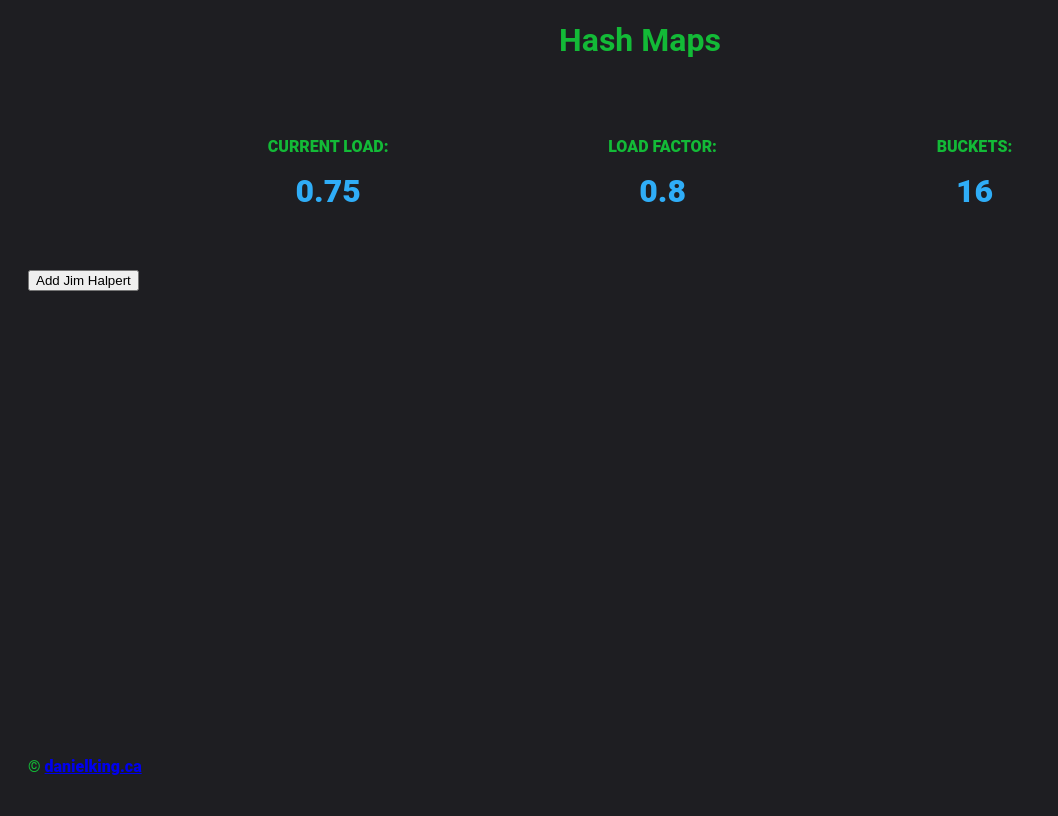
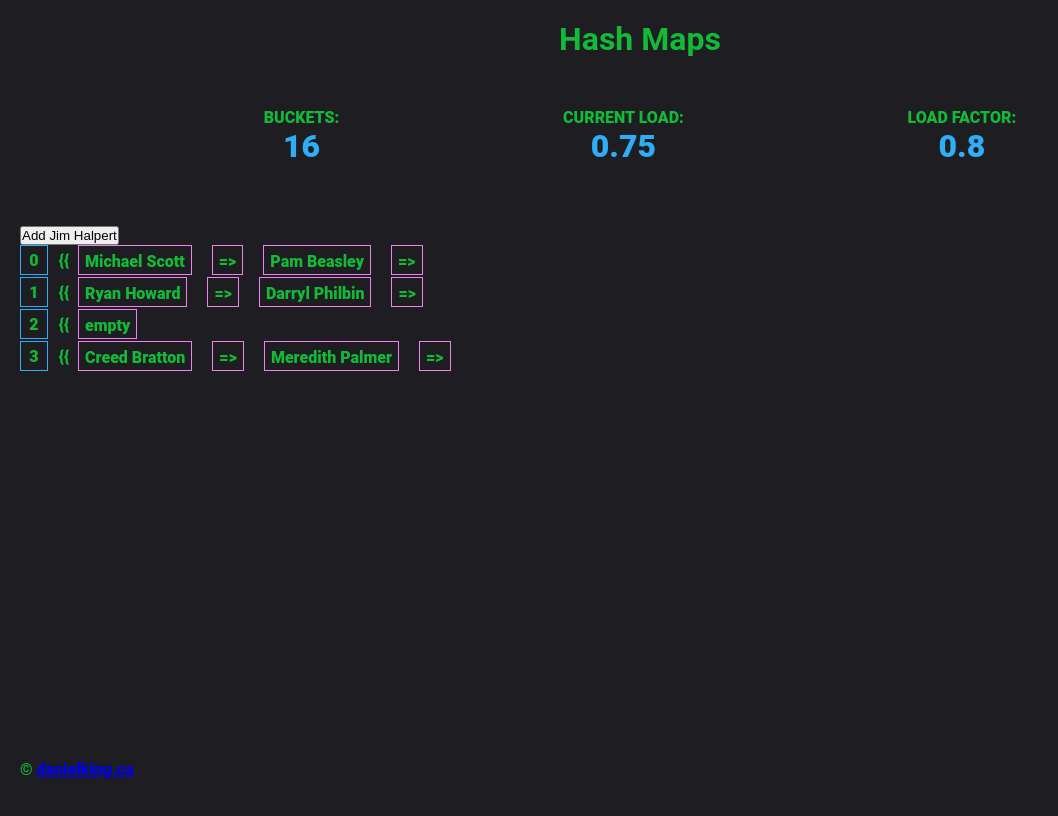
Before and after one commit to dtKinger/hashmaps, a plain HTML site: page index.html in a window 1280 px wide. Shown: the whole page, without its empty margins (0-1058 px from the left). Drawn offline with Linux system fonts and the light colour scheme.

Commit message:
feat: style the front end

```diff
--- a/HashMap.js
+++ b/HashMap.js
@@ -185,6 +185,7 @@ export class HashMap {
       // Rehash
       this.set(key, value) // send them back into the new this.theArray
     })
+    console.log(`Hash Map has been rebalanced`)
     console.log(this)
   }
 
--- a/app.js
+++ b/app.js
@@ -2,19 +2,20 @@ import { HashMap } from "./HashMap.js"
 import { data } from "./data.js"
 
 // Initialize map here
-let map = new HashMap(16);
+let hashmap = new HashMap(16);
 
 // Load placeholder names once
+// Do not maintain the database - store data in Hash Map or tempArray
 data.forEach((person) => {
-  map.set(person.key, person.value)
+  hashmap.set(person.key, person.value)
 })
-// Do not maintain the database - let Hashmap be the memory.
+console.log(`Default hash map loaded!`)
+console.log(hashmap)
+
 
 // TESTING //
-// map.set('California', 'Robert')
-// map.remove('California'); // Handle deletion when only 1 item in linked list
-
-
+// hashmap.set('California', 'Robert')
+// hashmap.remove('California'); // Handle deletion when only 1 item in linked list
 
 const addJimBtn = document.querySelector('.add-jim-btn')
 
@@ -23,6 +24,5 @@ addJimBtn.addEventListener('click', () => {
 })
 
 function addJim () {
-  map.set('Jim', 'Hash 14 - Causing a load rebalance')
-
+  hashmap.set('Jim', 'Halpert')
 }
--- a/data.js
+++ b/data.js
@@ -1,29 +1,29 @@
 export const data = [
   { key: 'Carlos', value: 'This is the new one' },  // Updated value for Carlos
   { key: 'Lucas', value: 'Hash 12 - COLLIDES with Carlos' },
-  { key: 'Daniel', value: 'Hashes to 15' },
-  { key: 'Chris', value: 'Hashes to 7' },
-  { key: 'Michael', value: 'Also hashes to 7' },
-  { key: 'Pam', value: 'Hashes to 12' },
-  { key: 'Erin', value: 'Hashes to 2' },
-  { key: 'Jan', value: 'Hashes to 7' },
-  { key: 'Kevin', value: 'Hashes to 1' },
-  { key: 'Dwight', value: 'Hashes to 13' },
-  { key: 'Andy', value: 'Hashes to 2' },
-  { key: 'Karen', value: 'Hashes to 5' },
-  { key: 'Kelly', value: 'Hashes to 15' },
-  { key: 'Angela', value: 'Hashes to 0' },
-  { key: 'Oscar', value: 'Hashes to 0' },
-  { key: 'Creed', value: 'Hashes to 5' },
-  { key: 'Toby', value: 'Hashes to 2' },
-  { key: 'Ryan', value: 'Hashes to 4' },
-  { key: 'Stanley', value: 'Hashes to 2' },
-  { key: 'California', value: 'Hashes to 8' },
-  { key: 'Phyllis', value: 'Hashes to 11' },
-  { key: 'Meredith', value: 'Hashes to 4' },
-  { key: 'David', value: 'Hashes to 4' },
-  { key: 'Darryl', value: 'Hashes to 0' },
-  { key: 'Pete', value: 'Hashes to 6' },
-  { key: 'Packer', value: 'Hashes to 6' },
-  { key: 'Mose', value: 'Hashes to 4' }
+  { key: 'Daniel', value: 'King' },
+  { key: 'Chris', value: 'King' },
+  { key: 'Michael', value: 'Scott' },
+  { key: 'Pam', value: 'Beasley' },
+  { key: 'Erin', value: 'Hannon' },
+  { key: 'Jan', value: 'Levinson' },
+  { key: 'Kevin', value: 'Malone' },
+  { key: 'Dwight', value: 'Schrute' },
+  { key: 'Andy', value: 'Bernard' },
+  { key: 'Karen', value: 'Fillipelli' },
+  { key: 'Kelly', value: 'Kapoor' },
+  { key: 'Angela', value: 'Martin' },
+  { key: 'Oscar', value: 'Martinez' },
+  { key: 'Creed', value: 'Bratton' },
+  { key: 'Toby', value: 'Flenderson' },
+  { key: 'Ryan', value: 'Howard' },
+  { key: 'Stanley', value: 'Hudson' },
+  { key: 'California', value: 'Robert' },
+  { key: 'Phyllis', value: 'Lapin-Vance' },
+  { key: 'Meredith', value: 'Palmer' },
+  { key: 'David', value: 'Wallace' },
+  { key: 'Darryl', value: 'Philbin' },
+  { key: 'Pete', value: 'Miller' },
+  { key: 'Packer', value: 'Todd' },
+  { key: 'Mose', value: 'Schrute' }
 ];
--- a/index.html
+++ b/index.html
@@ -13,7 +13,12 @@
     <h1 class="header-title">Hash Maps</h2>
   </header>
   <main>
-      <div class="container">
+      <div class="metrics-container">
+        <div class="unit">
+          <p>BUCKETS: </p>
+          <span class="buckets-amount dashboard-num"></span>
+        </div>
+
         <div class="unit">
           <p>CURRENT LOAD: </p>
           <span class="current-load dashboard-num"></span>
@@ -24,16 +29,50 @@
           <span class="dashboard-num">0.8</span>
         </div>
 
-        <div class="unit">
-          <p>BUCKETS: </p>
-          <span class="buckets-amount dashboard-num"></span>
-        </div>
-
       </div>
 
       <button class="add-jim-btn">Add Jim Halpert</button>
       <div class="hash-map">
+        <div class="buckets-col">
+          <div>0</div>
+          <div>1</div>
+          <div>2</div>
+          <div>3</div>
+        </div>
+        <div class="nodes-col">
 
+          <div class="nodes-row">
+            <div class="node">
+              <div>Michael Scott</div><div class="arrow">=></div>
+            </div>
+            <div class="node">
+              <div>Pam Beasley</div><div class="arrow">=></div>
+            </div>
+          </div>
+
+          <div class="nodes-row">
+            <div class="node">
+              <div>Ryan Howard</div><div class="arrow">=></div>
+            </div>
+            <div class="node">
+              <div>Darryl Philbin</div><div class="arrow">=></div>
+            </div>
+          </div>
+
+          <div class="nodes-row">
+            <div class="node"><div>empty</div></div>
+          </div>
+
+          <div class="nodes-row">
+            <div class="node">
+              <div>Creed Bratton</div><div class="arrow">=></div>
+            </div>
+            <div class="node">
+              <div>Meredith Palmer</div><div class="arrow">=></div>
+            </div>
+          </div>
+
+        </div>
       </div>
   </main>
   <footer>
--- a/style.css
+++ b/style.css
@@ -1,5 +1,11 @@
+* {
+  margin: 0;
+  padding: 0;
+  box-sizing: border-box;
+}
+
 :root {
-  --header-section-height: 10vh;
+  --header-section-height: 6vh;
   --footer-section-height: 10vh;
 }
 
@@ -13,6 +19,7 @@ body {
 
 header{
   min-height: var(--header-section-height);
+  margin: 20px 0px;
 }
 
 main {
@@ -32,7 +39,7 @@ footer{
   color: rgb(47, 173, 247);
 }
 
-.container {
+.metrics-container {
   display: flex;
   justify-content: space-evenly;
   align-items: center;
@@ -44,3 +51,58 @@ footer{
 a:visited{
   color: white;
 }
+
+.hash-map{
+  display: flex;
+  gap: 30px;
+}
+
+.buckets-col{
+  display: flex;
+  flex-direction: column;
+  gap: 2px;
+}
+
+.buckets-col div {
+  width: 28px;
+  height: 30px;
+  border: 1px solid rgb(47, 173, 247);
+  display: flex;
+  justify-content: center;
+  align-items: center;
+}
+
+.buckets-col div::after {
+  content: '{{';
+  position: absolute;
+  transform: translateX(30px);
+}
+
+.nodes-col {
+  display: flex;
+  flex-direction: column;
+  gap: 2px;
+}
+
+.nodes-row{
+  display: flex;
+  gap:20px;
+}
+
+.node div {
+  min-width: min-content;
+  padding: 6px;
+  height: 30px;
+  border: 1px solid violet;
+}
+
+.node {
+  display: flex;
+  gap: 20px;
+}
+
+/* .nodes-row div::after {
+  content: '=>';
+  position: absolute;
+  transform: translateX(15px);
+} */
```
